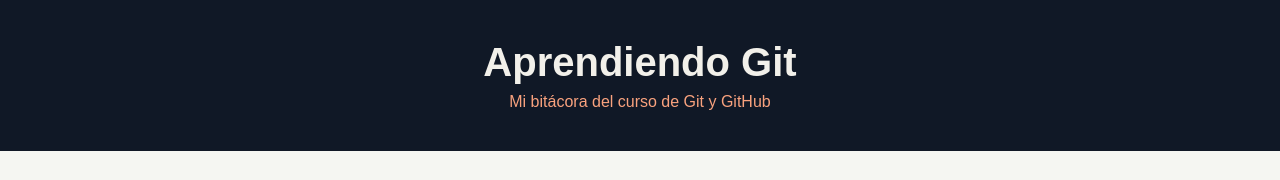
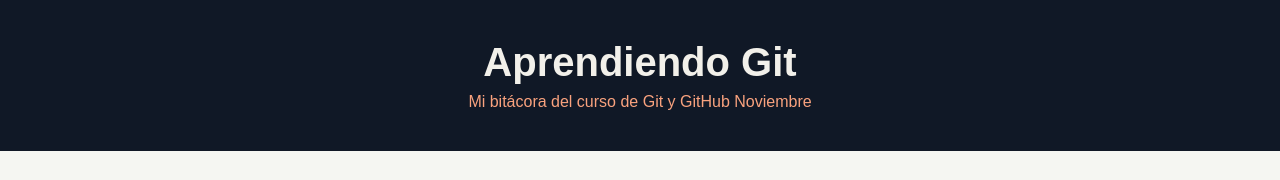
Before and after one commit to emerxd1/Curso-GIT, a plain HTML site: page src/index.html in a window 1280 px wide. Shown: the top 180 px of the page. Drawn offline with Linux system fonts and the light colour scheme.

```diff
--- a/src/index.html
+++ b/src/index.html
@@ -10,7 +10,7 @@
 <body>
     <header>
         <h1>Aprendiendo Git</h1>
-        <p>Mi bitácora del curso de Git y GitHub</p>
+        <p>Mi bitácora del curso de Git y GitHub Noviembre</p>
     </header>
     <main>
         <section>
```
